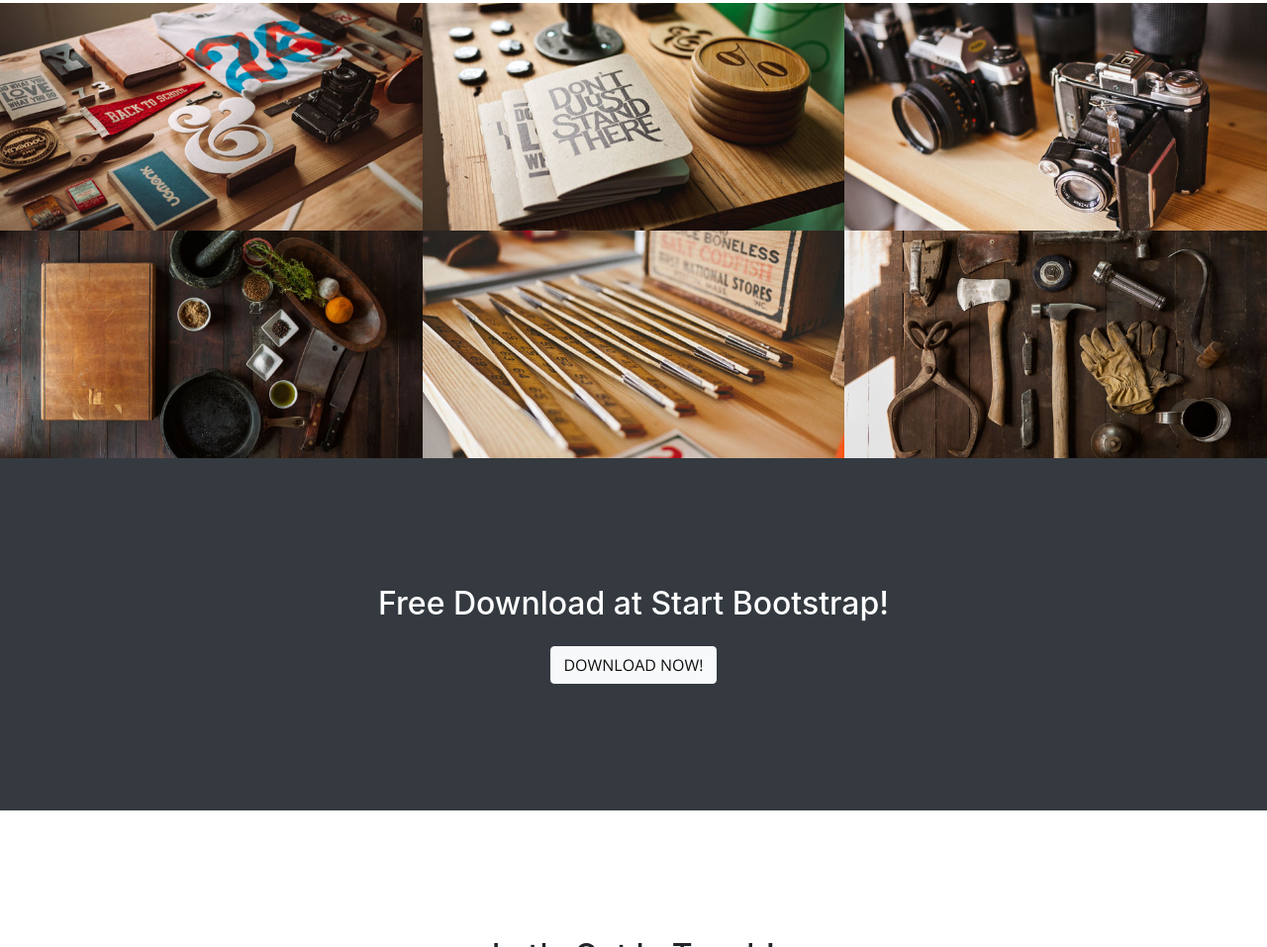
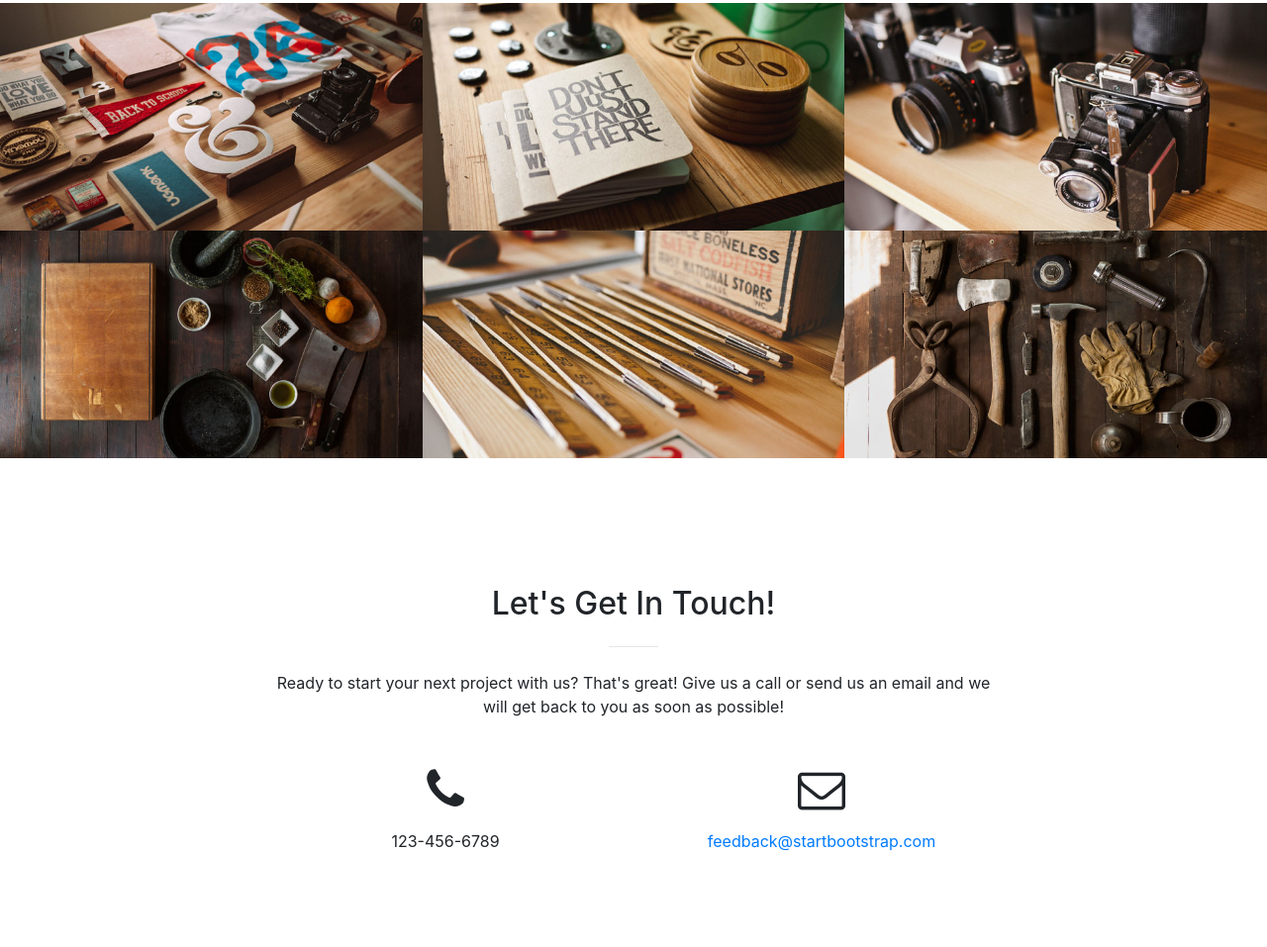
Before and after one commit to paulmccarthy42/paulmccarthy42.github.io, a website with bundled scripts: page index.html in a window 1280 px wide. Shown: the part 1843-2800 px from the top of the page at 99% size. Built offline with nearby package versions, Linux system fonts and the light colour scheme.

Commit message:
remove pay block

```diff
--- a/index.html
+++ b/index.html
@@ -31,7 +31,7 @@
     <!-- Navigation -->
     <nav class="navbar navbar-expand-lg navbar-light fixed-top" id="mainNav">
       <div class="container">
-        <a class="navbar-brand js-scroll-trigger" href="#page-top">Start Bootstrap</a>
+        <a class="navbar-brand js-scroll-trigger" href="#page-top">Back to Top</a>
         <button class="navbar-toggler navbar-toggler-right" type="button" data-toggle="collapse" data-target="#navbarResponsive" aria-controls="navbarResponsive" aria-expanded="false" aria-label="Toggle navigation">
           <span class="navbar-toggler-icon"></span>
         </button>
@@ -224,12 +224,6 @@
       </div>
     </section>
 
-    <section class="bg-dark text-white">
-      <div class="container text-center">
-        <h2 class="mb-4">Free Download at Start Bootstrap!</h2>
-        <a class="btn btn-light btn-xl sr-button" href="http://startbootstrap.com/template-overviews/creative/">Download Now!</a>
-      </div>
-    </section>
 
     <section id="contact">
       <div class="container">
```
